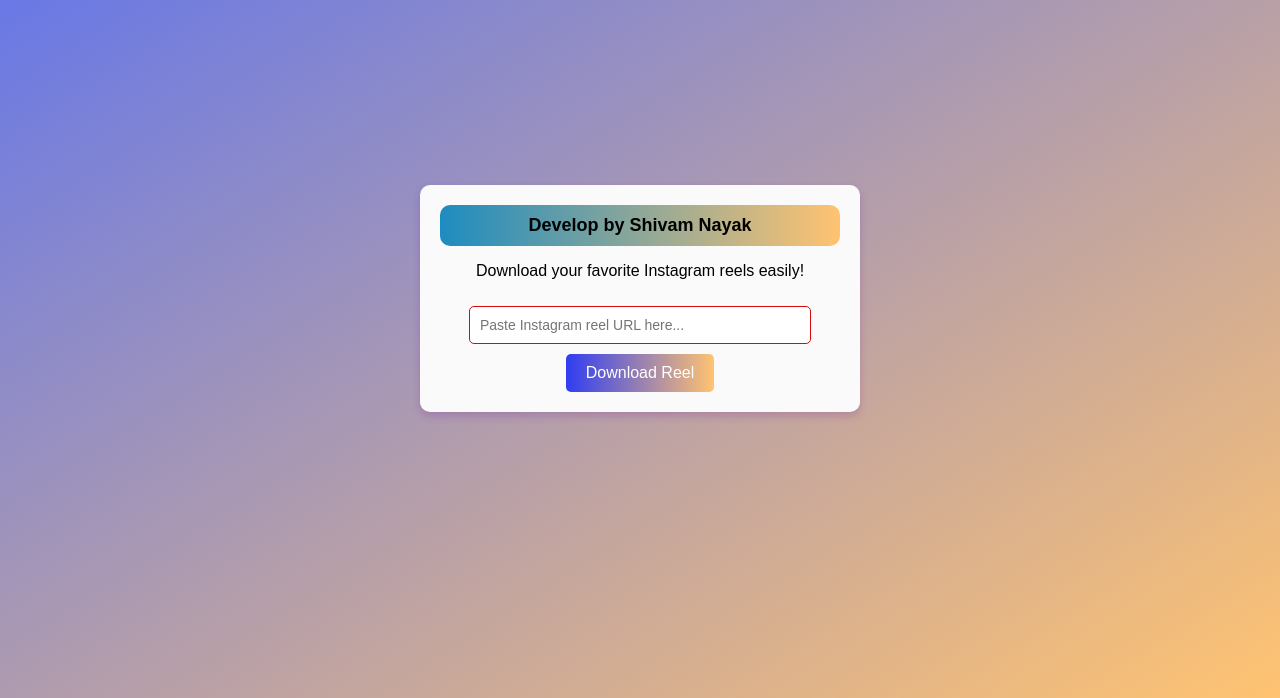
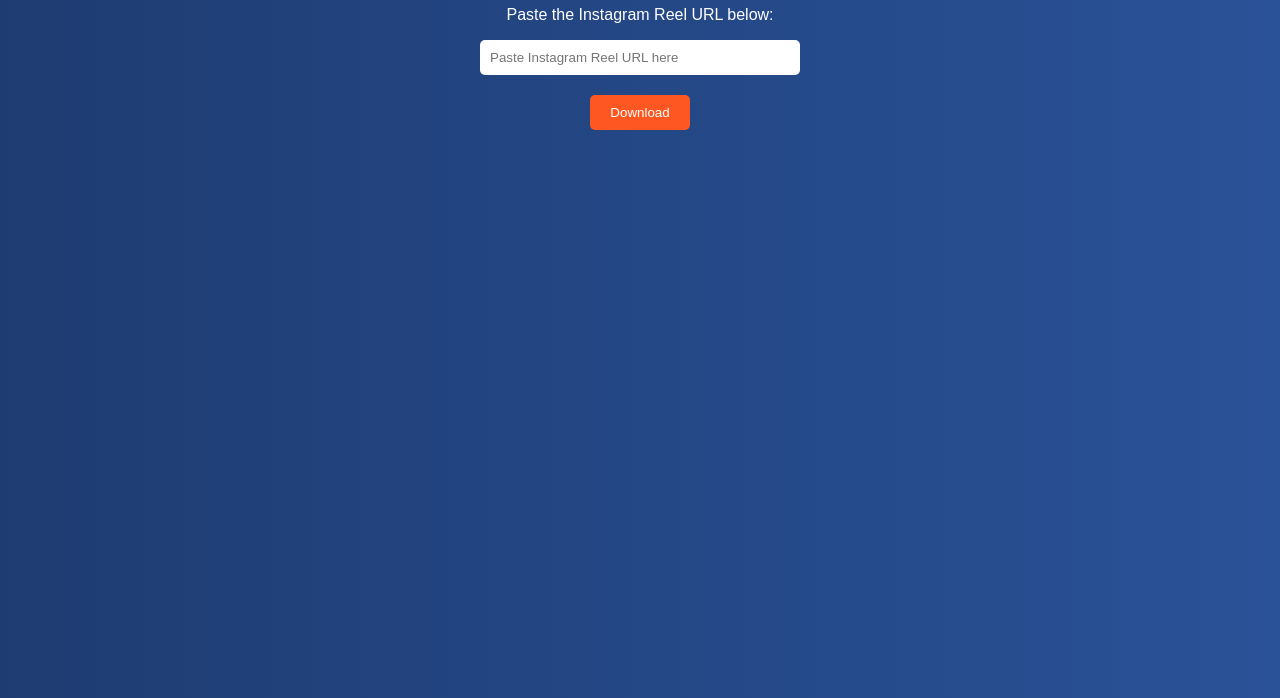
Before and after one commit to developershivamcode/Insta-reels-downloadar-, a plain HTML site: page index.html in a window 1280 px wide. Shown: the part 102-800 px from the top of the page. Drawn offline with Linux system fonts and the light colour scheme.

Commit message:
Update index.html

```diff
--- a/index.html
+++ b/index.html
@@ -4,17 +4,60 @@
     <meta charset="UTF-8">
     <meta name="viewport" content="width=device-width, initial-scale=1.0">
     <title>Instagram Reel Downloader</title>
-    <link rel="stylesheet" href="styles.css">
+    <style>
+        body {
+            font-family: Arial, sans-serif;
+            text-align: center;
+            margin-top: 50px;
+            background: linear-gradient(to right, #1e3c72, #2a5298);
+            color: white;
+        }
+        input {
+            padding: 10px;
+            width: 300px;
+            margin-bottom: 20px;
+            border: none;
+            border-radius: 5px;
+        }
+        button {
+            padding: 10px 20px;
+            background-color: #ff5722;
+            border: none;
+            color: white;
+            border-radius: 5px;
+            cursor: pointer;
+        }
+        button:hover {
+            background-color: #e64a19;
+        }
+    </style>
 </head>
 <body>
-    <div class="container">
-        <div class="header">
-            <h1>Develop by Shivam Nayak</h1>
-        </div>
-        <p>Download your favorite Instagram reels easily!</p>
-        <input type="text" id="reelUrl" placeholder="Paste Instagram reel URL here...">
-        <button onclick="downloadReel()">Download Reel</button>
-    </div>
-    <script src="script.js"></script>
+    <h1>Instagram Reel Downloader</h1>
+    <p>Paste the Instagram Reel URL below:</p>
+    <input type="text" id="urlInput" placeholder="Paste Instagram Reel URL here" />
+    <br />
+    <button id="downloadButton">Download</button>
+
+    <script>
+        // Function to validate Instagram Reel URL
+        function validateInstagramURL(url) {
+            const regex = /^(https?:\/\/)?(www\.)?instagram\.com\/reel\/[a-zA-Z0-9_\-]+\/?.*$/;
+            return regex.test(url);
+        }
+
+        // Event listener for button click
+        document.getElementById("downloadButton").addEventListener("click", function () {
+            const inputURL = document.getElementById("urlInput").value.trim();
+
+            if (validateInstagramURL(inputURL)) {
+                alert("Valid URL! Starting download...");
+                // Add your actual download logic here (e.g., backend API call)
+                window.open(inputURL, "_blank"); // This opens the link in a new tab
+            } else {
+                alert("Please enter a valid Instagram reel URL!");
+            }
+        });
+    </script>
 </body>
 </html>
```
